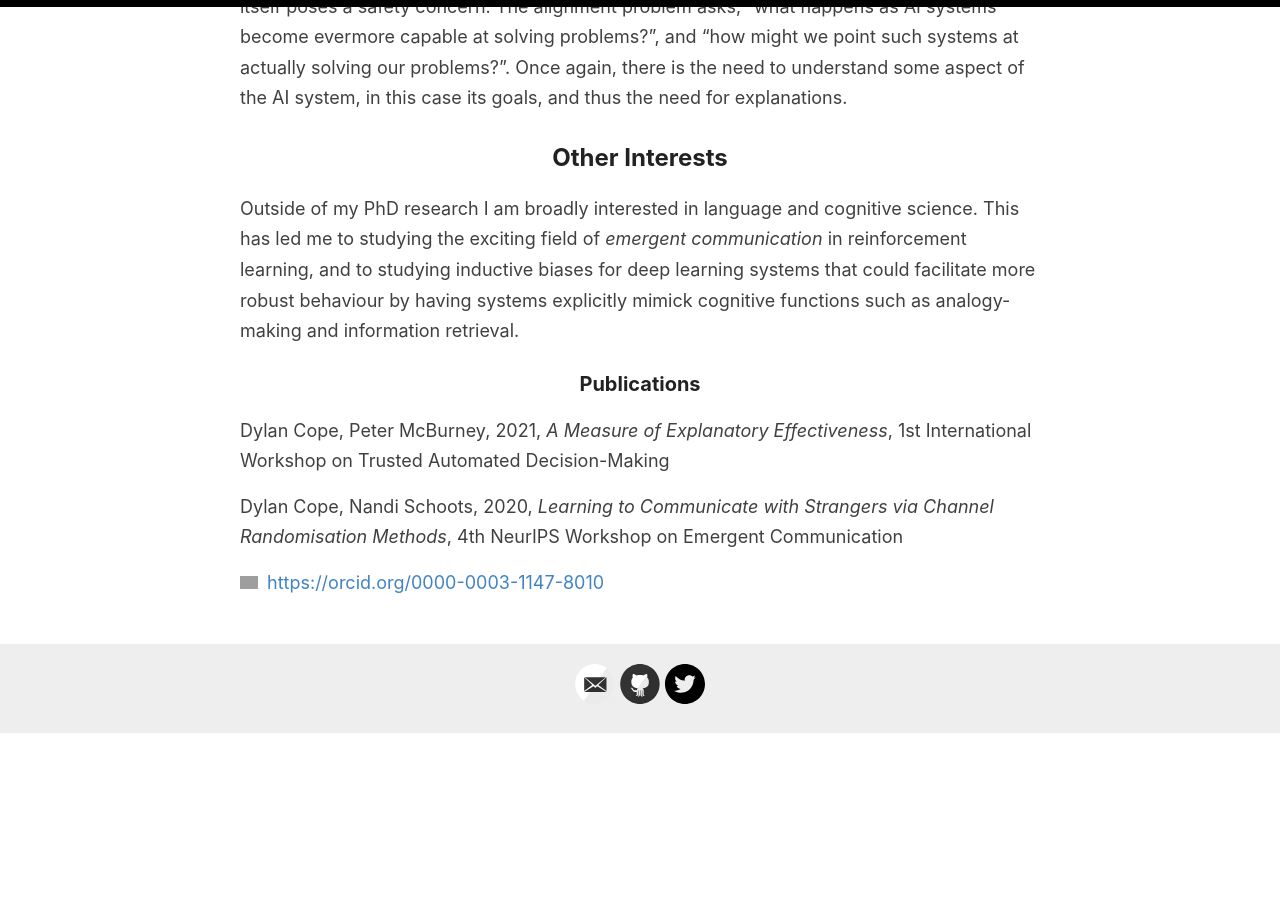
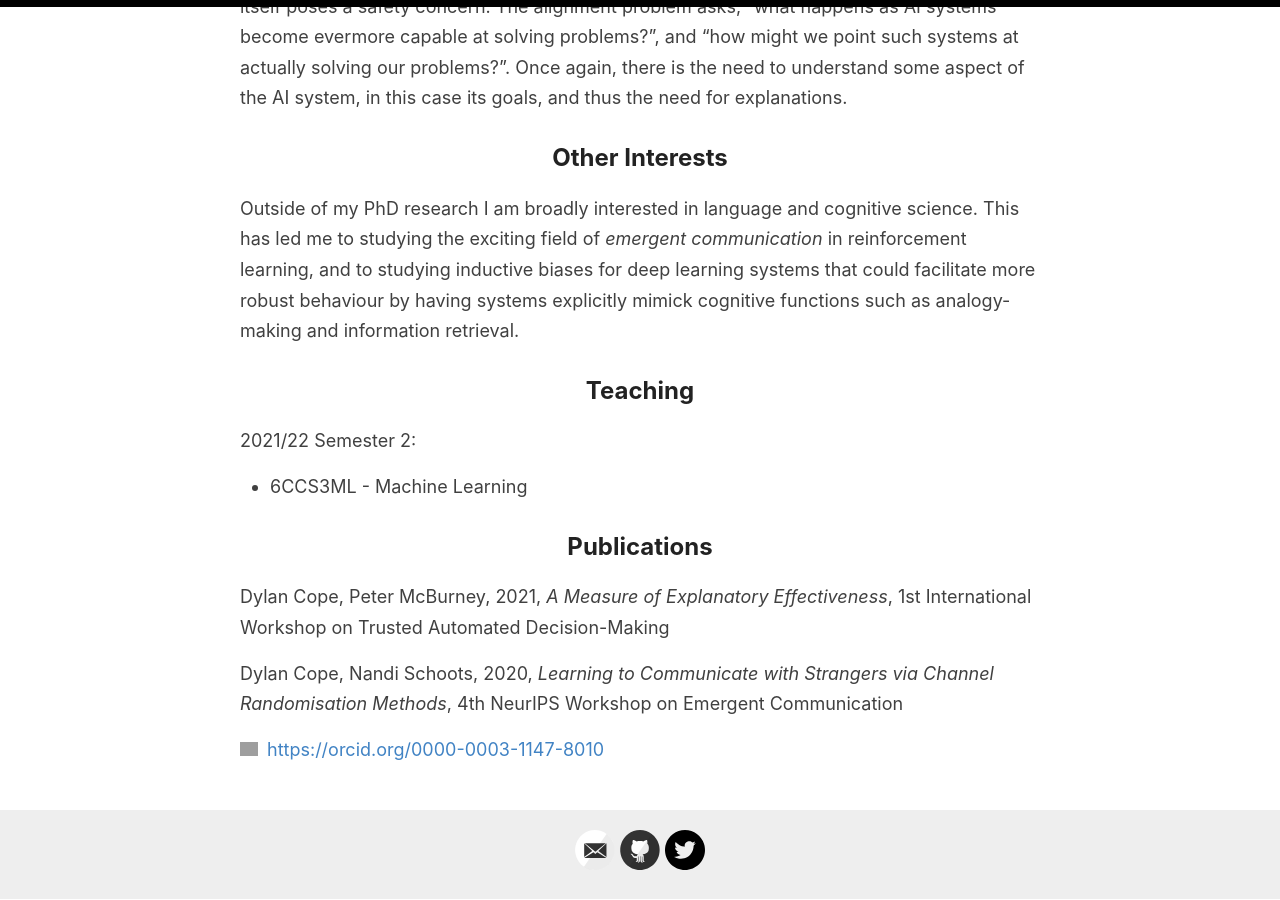
Before and after one commit to DylanCope/dylancope.github.io, a Jekyll site: the page built from _pages/about.md, in a window 1280 px wide and 900 px high, scrolled down 1444 px. Built offline with Jekyll 4.4.1, drawn with Linux system fonts in a browser that asks for light colours; before the commit the page ends 2177 px from its top, so only the background shows below that; grey boxes are pictures that could not be loaded.

Commit message:
Update about.md

```diff
--- a/_pages/about.md
+++ b/_pages/about.md
@@ -16,7 +16,13 @@ The second reason to study explanation is what is known as [the alignment proble
 
 Outside of my PhD research I am broadly interested in language and cognitive science. This has led me to studying the exciting field of _emergent communication_ in reinforcement learning, and to studying inductive biases for deep learning systems that could facilitate more robust behaviour by having systems explicitly mimick cognitive functions such as analogy-making and information retrieval.
 
-### Publications
+## Teaching
+
+2021/22 Semester 2:
+
+* 6CCS3ML - Machine Learning
+
+## Publications
 
 Dylan Cope, Peter McBurney, 2021, _A Measure of Explanatory Effectiveness_, 1st International Workshop on Trusted Automated Decision-Making
 
```
